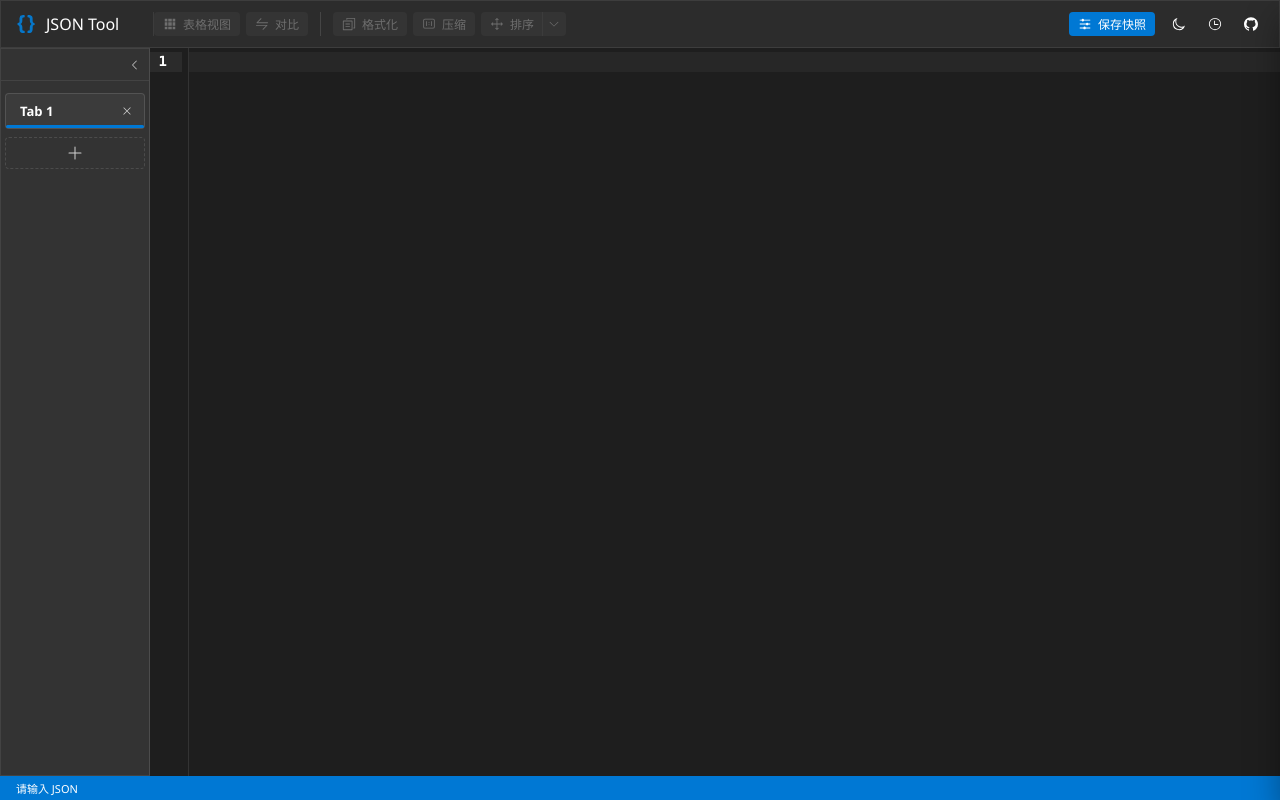
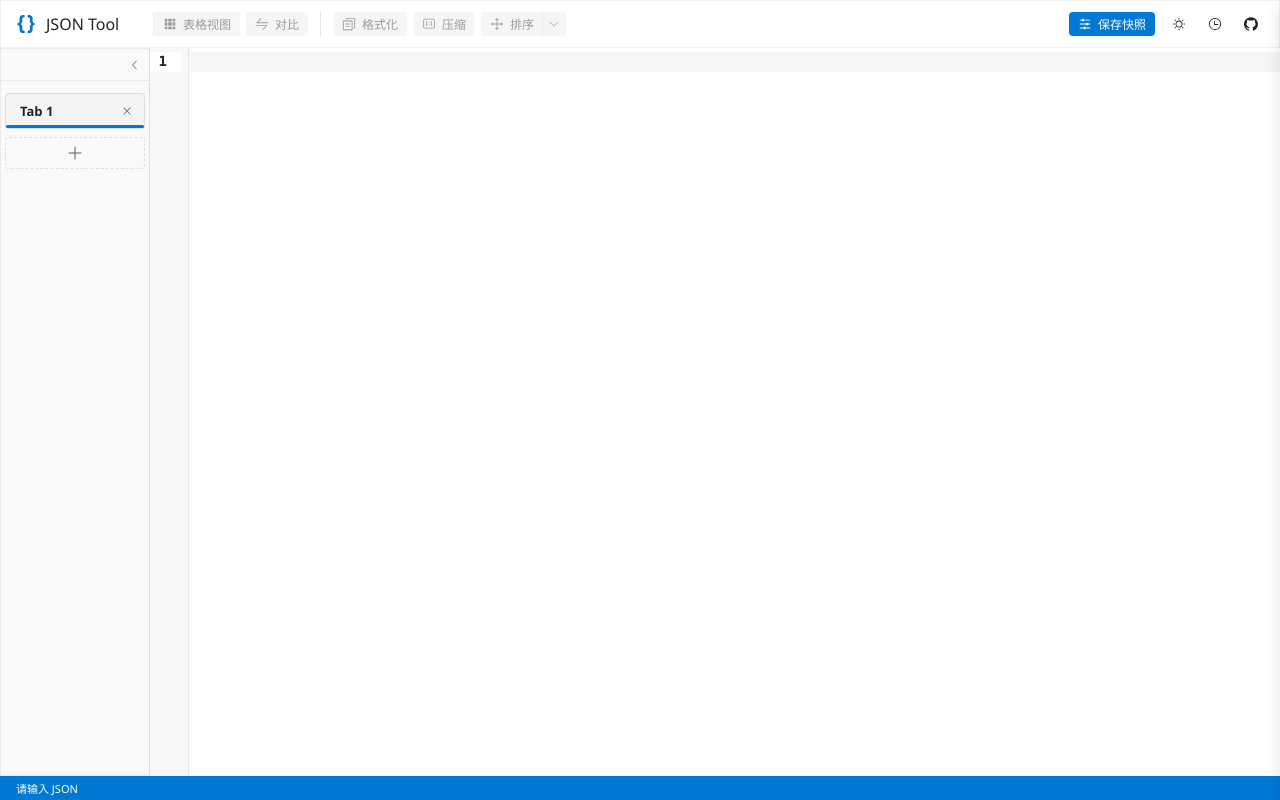
Before and after one commit to liu7say/JSONTool, a Vue app: page / in a window 1280 px wide. Built offline with nearby package versions, Linux system fonts and the light colour scheme.

Commit message:
默认主题修改为亮色

```diff
--- a/src/stores/theme.js
+++ b/src/stores/theme.js
@@ -6,8 +6,8 @@ import { ref, watch } from 'vue';
  * 负责切换亮色/暗色模式，并持久化到 localStorage
  */
 export const useThemeStore = defineStore('theme', () => {
-	// 默认暗色，读取 localStorage
-	const isDark = ref(localStorage.getItem('theme') !== 'light');
+	// 默认亮色，读取 localStorage
+	const isDark = ref(localStorage.getItem('theme') === 'dark');
 
 	const toggle = () => {
 		isDark.value = !isDark.value;
```
Also changed, not shown: src/manifest.json.
